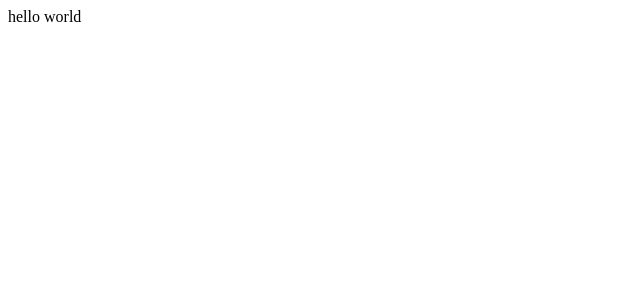
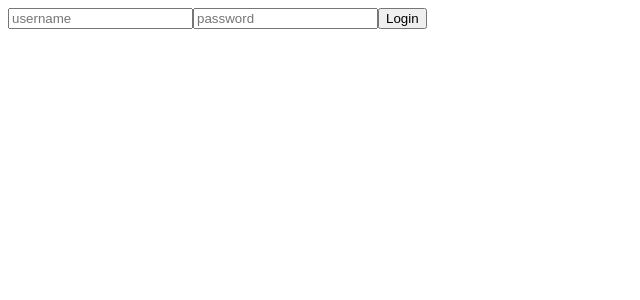
Before and after one commit to pintereach-pmltr/buildFTSG1-pintereach-FE, a React (Create React App) app in the folder pintereach/: page / in a window 1280 px wide. Shown: the top 300 px of the page, without its empty margins (0-640 px from the left). Built offline with nearby package versions, Linux system fonts and the light colour scheme.

Commit message:
add skeleton login component

```diff
--- a/pintereach/src/App.js
+++ b/pintereach/src/App.js
@@ -1,9 +1,16 @@
+// react imports
 import React, { Component } from 'react';
+// react router imports
+import { Route } from 'react-router-dom';
+// component imports
+import Login from './views/login/login';
 
 class App extends Component {
   render() {
     return(
-      <div>hello world</div>
+      <div>
+        <Route path='/' component={Login} />
+      </div>
     );
   }
 };
--- /dev/null
+++ b/pintereach/src/views/login/login.js
@@ -0,0 +1,16 @@
+// react imports
+import React from 'react';
+
+const Login = () => {
+    return(
+        <div>
+            <form>
+                <input name="username" placeholder="username"></input>
+                <input name="password" placeholder="password"></input>
+                <button>Login</button>
+            </form>
+        </div>
+    );
+};
+
+export default Login;
```
